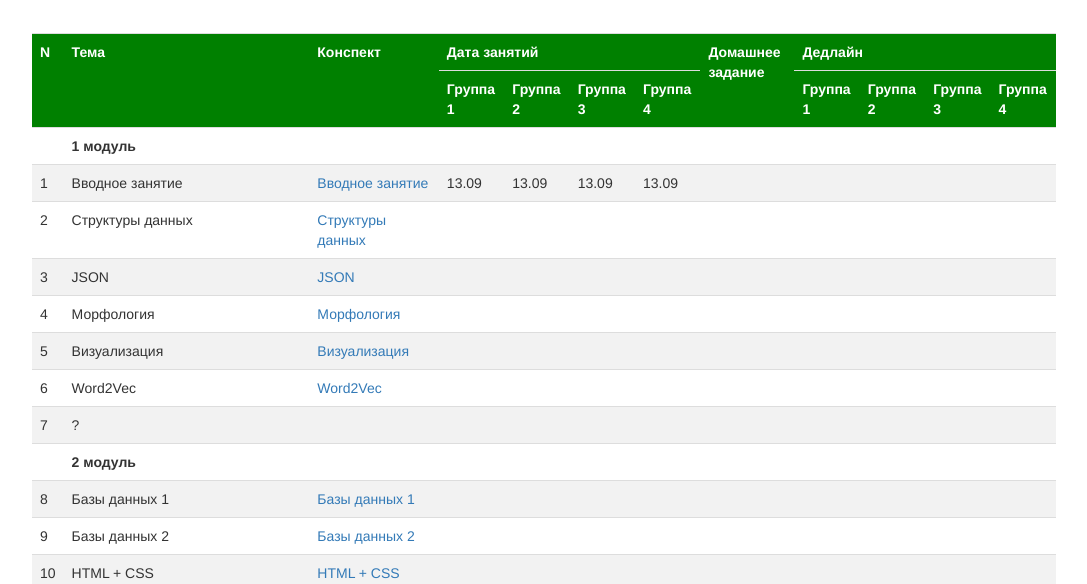
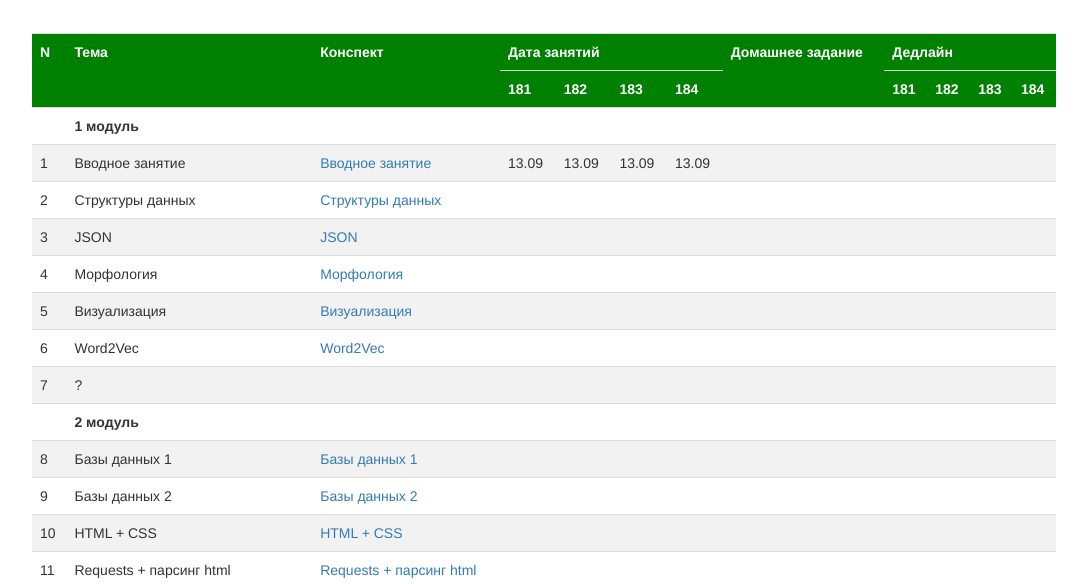
Before and after one commit to hse-ling-python/hse-python-2nd-2019.github.io, a plain HTML site: page index.html in a window 1280 px wide. Shown: the part 216-800 px from the top of the page, without its empty margins (96-1183 px from the left). Drawn offline with nearby package versions, Linux system fonts and the light colour scheme.

Commit message:
group numbers

```diff
--- a/index.html
+++ b/index.html
@@ -37,14 +37,14 @@
                     '                <th colspan="4">Дедлайн</th>\n' +
                     '            </tr>\n' +
                     '            <tr style="font-weight: bold;">\n' +
-                    '                <th>Группа 1</th>\n' +
-                    '                <th>Группа 2</th>\n' +
-                    '                <th>Группа 3</th>\n' +
-                    '                <th>Группа 4</th>\n' +
-                    '                <th>Группа 1</th>\n' +
-                    '                <th>Группа 2</th>\n' +
-                    '                <th>Группа 3</th>\n' +
-                    '                <th>Группа 4</th>\n' +
+                    '                <th>181</th>\n' +
+                    '                <th>182</th>\n' +
+                    '                <th>183</th>\n' +
+                    '                <th>184</th>\n' +
+                    '                <th>181</th>\n' +
+                    '                <th>182</th>\n' +
+                    '                <th>183</th>\n' +
+                    '                <th>184</th>\n' +
                     '            </tr>';
                 for (var i = 1; i < parsedCSV.length; i++) {
                     html += '<tr>';
```
